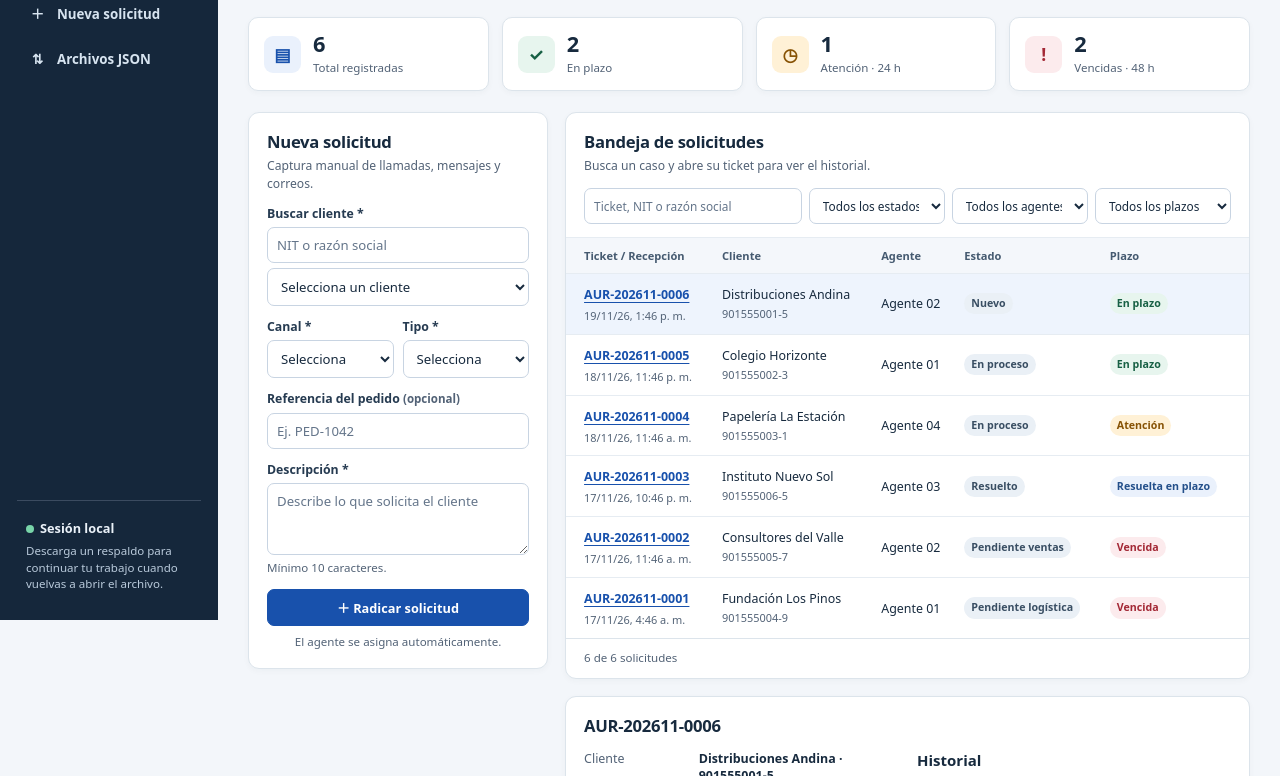
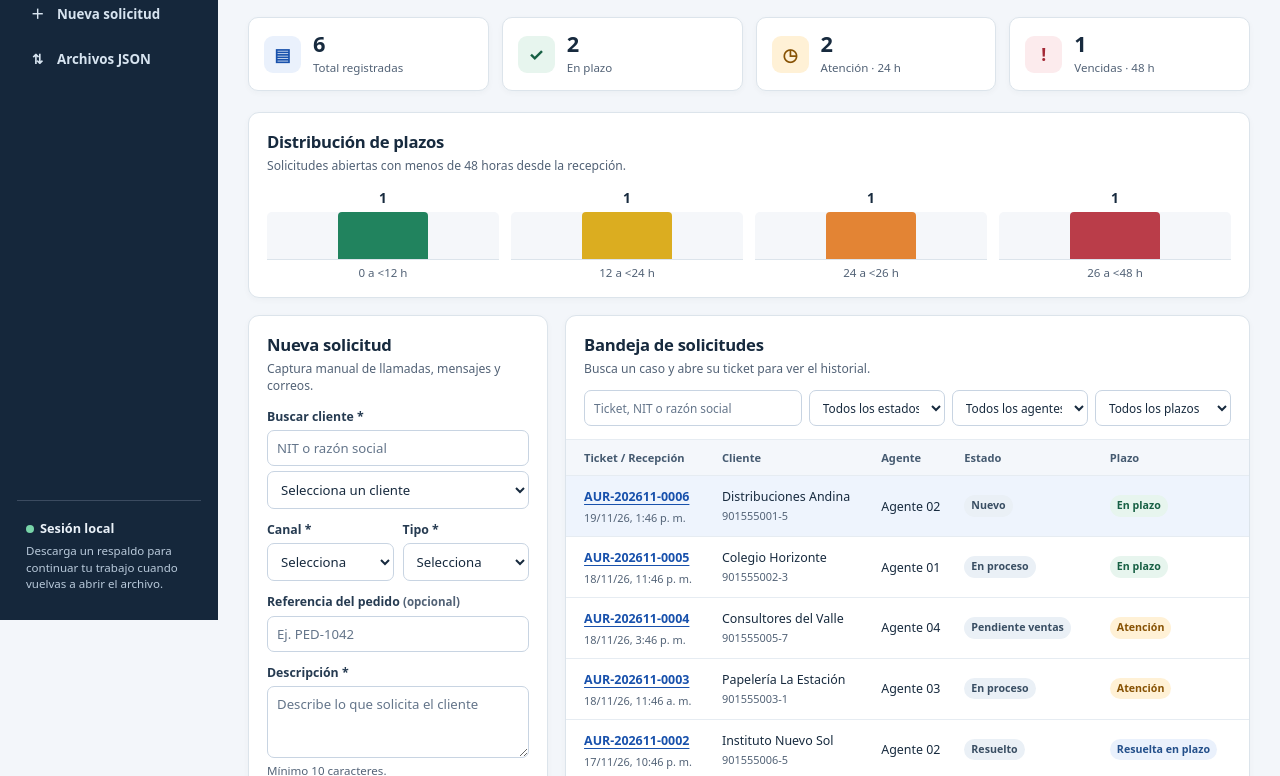
Before and after one commit to egarnica1975/Codex, a website: page aurora.html in a window 1280 px wide. Shown: the part 180-956 px from the top of the page. Drawn offline with Linux system fonts and the light colour scheme.

Commit message:
Implementa perfiles y gráfico de plazos para Aurora

```diff
--- a/aurora.html
+++ b/aurora.html
@@ -99,6 +99,9 @@
     .page-heading { padding: 24px 0 20px; }
     h1 { font-size: clamp(1.85rem, 3vw, 2.45rem); letter-spacing: -.045em; line-height: 1.12; }
     .subtitle { margin-top: 8px; font-size: .93rem; color: var(--sub); line-height: 1.45; }
+    .heading-row { display: flex; align-items: end; justify-content: space-between; flex-wrap: wrap; gap: 14px; }
+    .profile-controls { display: flex; flex-wrap: wrap; gap: 8px; }
+    .profile-field { display: grid; gap: 4px; min-width: 118px; }
     h2 { font-size: 1.11rem; letter-spacing: -.017em; }
     h3 { font-size: 1rem; }
     .metrics { display: grid; grid-template-columns: repeat(4, minmax(0, 1fr)); gap: 13px; margin-bottom: 21px; }
@@ -116,6 +119,25 @@
     .card { border: 1px solid var(--line); border-radius: 11px; background: var(--white); box-shadow: var(--shadow); min-width: 0; scroll-margin-top: 12px; }
     .card-heading { padding: 17px 18px 13px; }
     .card-heading .subtitle { margin-top: 4px; font-size: .81rem; }
+    .deadline-chart { margin-bottom: 17px; }
+    .deadline-bars {
+      list-style: none; display: grid; grid-template-columns: repeat(4, minmax(0, 1fr)); gap: 12px;
+      margin: 0; padding: 0 18px 15px;
+    }
+    .deadline-bars li {
+      display: grid; grid-template-rows: auto 48px auto; justify-items: center;
+      gap: 5px; min-width: 0; text-align: center;
+    }
+    .deadline-value { font-size: .91rem; font-variant-numeric: tabular-nums; }
+    .deadline-track {
+      align-self: stretch; display: flex; align-items: end; justify-content: center;
+      width: 100%; border-bottom: 1px solid var(--line); background: #f5f7fa; border-radius: 5px 5px 0 0;
+    }
+    .deadline-fill { width: clamp(14px, 45%, 90px); height: 0; border-radius: 4px 4px 0 0; }
+    .deadline-bars li:nth-child(1) .deadline-fill { background: #21835e; }
+    .deadline-bars li:nth-child(2) .deadline-fill { background: #dbad20; }
+    .deadline-bars li:nth-child(3) .deadline-fill { background: #e38434; }
+    .deadline-bars li:nth-child(4) .deadline-fill { background: #ba3d49; }
     .form-body { padding: 0 18px 17px; }
     .field { display: grid; gap: 5px; margin-bottom: 12px; min-width: 0; }
     label, .field-title { font-weight: 650; color: #263b51; font-size: .82rem; }
@@ -228,15 +250,39 @@
           <button class="button" id="export-button" type="button">↓ Exportar respaldo</button>
         </div>
       </header>
-      <div class="page-heading">
-        <h1>Solicitudes de servicio</h1>
-        <p class="subtitle">Registra, asigna y da seguimiento a las solicitudes de tus clientes.</p>
+      <div class="page-heading heading-row">
+        <div>
+          <h1>Solicitudes de servicio</h1>
+          <p class="subtitle">Registra, asigna y da seguimiento a las solicitudes de tus clientes.</p>
+        </div>
+        <div class="profile-controls" role="group" aria-label="Perfiles simulados">
+          <div class="profile-field">
+            <label for="profile">Perfil</label>
+            <select id="profile"><option value="coordinator">Coordinador</option><option value="agent">Agente</option></select>
+          </div>
+          <div class="profile-field" id="active-agent-field" hidden>
+            <label for="active-agent">Agente activo</label>
+            <select id="active-agent"></select>
+          </div>
+        </div>
       </div>
       <section class="metrics" aria-label="Resumen de solicitudes">
         <div class="metric"><span class="metric-icon blue" aria-hidden="true">▤</span><div><strong id="count-total">0</strong><span>Total registradas</span></div></div>
         <div class="metric"><span class="metric-icon green" aria-hidden="true">✓</span><div><strong id="count-ok">0</strong><span>En plazo</span></div></div>
         <div class="metric"><span class="metric-icon amber" aria-hidden="true">◷</span><div><strong id="count-attention">0</strong><span>Atención · 24 h</span></div></div>
         <div class="metric"><span class="metric-icon red" aria-hidden="true">!</span><div><strong id="count-late">0</strong><span>Vencidas · 48 h</span></div></div>
+      </section>
+      <section class="card deadline-chart" id="deadline-chart" aria-labelledby="deadline-chart-title">
+        <div class="card-heading">
+          <h2 id="deadline-chart-title">Distribución de plazos</h2>
+          <p class="subtitle">Solicitudes abiertas con menos de 48 horas desde la recepción.</p>
+        </div>
+        <ul class="deadline-bars">
+          <li><strong class="deadline-value">0</strong><span class="deadline-track" aria-hidden="true"><span class="deadline-fill"></span></span><span class="muted">0 a &lt;12 h</span></li>
+          <li><strong class="deadline-value">0</strong><span class="deadline-track" aria-hidden="true"><span class="deadline-fill"></span></span><span class="muted">12 a &lt;24 h</span></li>
+          <li><strong class="deadline-value">0</strong><span class="deadline-track" aria-hidden="true"><span class="deadline-fill"></span></span><span class="muted">24 a &lt;26 h</span></li>
+          <li><strong class="deadline-value">0</strong><span class="deadline-track" aria-hidden="true"><span class="deadline-fill"></span></span><span class="muted">26 a &lt;48 h</span></li>
+        </ul>
       </section>
       <div class="workspace">
         <section class="card" id="radicacion" aria-labelledby="new-heading">
@@ -274,7 +320,7 @@
         </section>
         <div class="right-column">
           <section class="card" id="bandeja" aria-labelledby="queue-heading">
-            <div class="card-heading"><h2 id="queue-heading">Bandeja de solicitudes</h2><p class="subtitle">Busca un caso y abre su ticket para ver el historial.</p></div>
+            <div class="card-heading"><h2 id="queue-heading">Bandeja de solicitudes</h2><p class="subtitle" id="queue-description">Busca un caso y abre su ticket para ver el historial.</p></div>
             <div class="filters">
               <input id="query" type="search" aria-label="Buscar solicitudes" placeholder="Ticket, NIT o razón social">
               <select id="status-filter" aria-label="Filtrar por estado"><option value="">Todos los estados</option></select>
@@ -358,6 +404,10 @@
     ];
     const OPEN_TARGETS = ["En_Proceso", "Pendiente_Logistica", "Pendiente_Ventas", "Resuelto"];
     const LEVELS = { ok: "En plazo", attention: "Atención", late: "Vencida" };
+    const DEADLINE_CUTS = [12, 24, 26, 48];
+    const deadlineBars = Array.from(document.querySelectorAll(".deadline-bars li"), (bar) => ({
+      value: bar.querySelector(".deadline-value"), fill: bar.querySelector(".deadline-fill")
+    }));
     const EXAMPLE_CLIENTS = [
       { nit: "901555020-1", razonSocial: "Oficinas Sendero (ficticio)" },
       { nit: "901555021-9", razonSocial: "Colegio Nuevo Río (ficticio)" }
@@ -448,9 +498,9 @@
       };
       const demo = [
         [60, 3, "Mensajeria", "Inconformidad_Envio", "El cliente reporta unidades faltantes en la entrega.", "Pendiente_Logistica", "Se solicitó confirmación de inventario."],
-        [53, 4, "Llamada_Telefonica", "Devolucion", "El cliente solicita recoger una caja con referencias equivocadas.", "Pendiente_Ventas", "Se solicitó autorización para la devolución."],
         [42, 5, "Correo_Electronico", "Facturacion_Cobro", "Solicita una copia de la factura con el detalle del pedido.", "Resuelto", "Se envió una copia de la factura al correo de contacto."],
         [29, 2, "Correo_Electronico", "Estado_Pedido", "La papelería solicita confirmar la fecha estimada de entrega.", "En_Proceso", "Se está verificando el despacho."],
+        [25, 4, "Llamada_Telefonica", "Devolucion", "El cliente solicita recoger una caja con referencias equivocadas.", "Pendiente_Ventas", "Se solicitó autorización para la devolución."],
         [17, 1, "Mensajeria", "Consulta_Stock", "El colegio consulta disponibilidad de resmas y marcadores.", "En_Proceso", "Se revisa el inventario disponible."],
         [3, 0, "Llamada_Telefonica", "Estado_Pedido", "Solicita confirmar la entrega del pedido de insumos de oficina.", null, ""]
       ];
@@ -537,9 +587,42 @@
     function renderAgents() {
       const select = get("agent-filter");
       const previous = select.value;
+      const active = get("active-agent");
+      const activeId = active.value;
       setChildren(select, [new Option("Todos los agentes", "")]);
-      for (const agent of session.agentes) addOption(select, agent.id, agent.nombre);
+      setChildren(active);
+      for (const agent of session.agentes) {
+        addOption(select, agent.id, agent.nombre);
+        addOption(active, agent.id, agent.nombre);
+      }
       if (session.agentes.some(({ id }) => id === previous)) select.value = previous;
+      if (session.agentes.some(({ id }) => id === activeId)) active.value = activeId;
+    }
+
+    function agentView() {
+      return get("profile").value === "agent";
+    }
+
+    function ticketInScope(ticket) {
+      return !agentView() || ticket.agenteId === get("active-agent").value;
+    }
+
+    function resetQueueFilters() {
+      for (const id of ["query", "status-filter", "agent-filter", "deadline-filter"]) get(id).value = "";
+    }
+
+    function changeView() {
+      const isAgent = agentView();
+      get("active-agent-field").hidden = !isAgent;
+      get("agent-filter").hidden = isAgent;
+      get("deadline-chart").hidden = isAgent;
+      get("queue-description").textContent = isAgent
+        ? "Solicitudes asignadas a " + agentName(get("active-agent").value) + "."
+        : "Busca un caso y abre su ticket para ver el historial.";
+      resetQueueFilters();
+      if (!currentTicket()) selectedId = null;
+      renderQueue();
+      renderDetail();
     }
 
     function agentName(id) {
@@ -573,19 +656,40 @@
       return dateFormat.format(new Date(value));
     }
 
+    function renderDeadlineChart(counts) {
+      const scale = Math.max(1, ...counts);
+      for (const [index, count] of counts.entries()) {
+        const bar = deadlineBars[index];
+        const label = String(count);
+        const height = count / scale * 100 + "%";
+        if (bar.value.textContent !== label) bar.value.textContent = label;
+        if (bar.fill.style.height !== height) bar.fill.style.height = height;
+      }
+    }
+
     function renderQueue(force = true, now = Date.now()) {
       const query = searchKey(get("query").value);
       const state = get("status-filter").value;
       const agent = get("agent-filter").value;
       const level = get("deadline-filter").value;
       const totals = { ok: 0, attention: 0, late: 0, finished: 0 };
+      const showChart = !agentView();
+      const chartCounts = DEADLINE_CUTS.map(() => 0);
       const filtered = [];
+      let scopedTotal = 0;
       for (const ticket of [...session.solicitudes].reverse()) {
+        if (!ticketInScope(ticket)) continue;
+        scopedTotal += 1;
         const timing = deadline(ticket, now);
         totals[timing.level] += 1;
+        if (showChart && (timing.level === "ok" || timing.level === "attention")) {
+          const bucket = DEADLINE_CUTS.findIndex((cut) => timing.hours < cut);
+          chartCounts[bucket] += 1;
+        }
         if (state && ticket.estado !== state || agent && ticket.agenteId !== agent || level && timing.level !== level) continue;
         if (matches(query, ticket.id, ticket.clienteNit, ticket.clienteNombre)) filtered.push({ ticket, timing });
       }
+      if (showChart) renderDeadlineChart(chartCounts);
       const queueKey = filtered.map(({ ticket, timing }) => ticket.id + timing.level);
       if (!force && queueKey.length === renderedQueue.length && queueKey.every((value, index) => value === renderedQueue[index])) {
         if (get("count-ok").textContent === String(totals.ok) &&
@@ -593,12 +697,12 @@
             get("count-late").textContent === String(totals.late)) return;
       }
       renderedQueue = queueKey;
-      get("count-total").textContent = session.solicitudes.length;
+      get("count-total").textContent = scopedTotal;
       get("count-ok").textContent = totals.ok;
       get("count-attention").textContent = totals.attention;
       get("count-late").textContent = totals.late;
       get("empty-queue").hidden = filtered.length > 0;
-      get("ticket-count").textContent = filtered.length + " de " + session.solicitudes.length + " solicitudes";
+      get("ticket-count").textContent = filtered.length + " de " + scopedTotal + " solicitudes";
       const focusedTicket = document.activeElement?.dataset.ticketId;
       const tbody = get("ticket-rows");
       setChildren(tbody, filtered.map(({ ticket, timing }) => {
@@ -630,7 +734,7 @@
     }
 
     function currentTicket() {
-      return session.solicitudes.find((ticket) => ticket.id === selectedId);
+      return session.solicitudes.find((ticket) => ticket.id === selectedId && ticketInScope(ticket));
     }
 
     function detailField(label, value, id) {
@@ -654,7 +758,13 @@
       get("detail-empty").hidden = Boolean(ticket);
       get("detail-body").hidden = !ticket;
       get("detail-heading").textContent = ticket ? ticket.id : "Detalle e historial";
-      if (!ticket) return;
+      if (!ticket) {
+        setChildren(get("detail-info"));
+        setChildren(get("history"));
+        get("detail-description").textContent = "";
+        get("comment").value = "";
+        return;
+      }
       const info = get("detail-info");
       setChildren(info, [
         detailField("Cliente", ticket.clienteNombre + " · " + ticket.clienteNit),
@@ -711,7 +821,7 @@
       }
       event.currentTarget.reset();
       renderClients();
-      selectedId = ticket.id;
+      if (ticketInScope(ticket)) selectedId = ticket.id;
       renderQueue();
       renderDetail();
       markDirty();
@@ -752,6 +862,8 @@
       get(id).addEventListener(id === "query" ? "input" : "change", () => renderQueue());
     }
     get("client-search").addEventListener("input", renderClients);
+    get("profile").addEventListener("change", changeView);
+    get("active-agent").addEventListener("change", changeView);
 
     function refreshClock() {
       const now = Date.now();
@@ -962,11 +1074,9 @@
         selectedId = last(session.solicitudes)?.id ?? null;
         get("ticket-form").reset();
         for (const id of ["client", "channel", "type", "description"]) fieldError(id);
-        for (const id of ["query", "status-filter", "agent-filter", "deadline-filter"]) get(id).value = "";
         renderClients();
         renderAgents();
-        renderQueue();
-        renderDetail();
+        changeView();
         dirty = false;
         lastBackup = "Respaldo restaurado";
         updateSaveState();
@@ -981,8 +1091,7 @@
     get("directory-example").textContent = JSON.stringify(EXAMPLE_CLIENTS, null, 2);
     renderClients();
     renderAgents();
-    renderQueue();
-    renderDetail();
+    changeView();
     updateSaveState();
   </script>
 </body>
```
Also changed, not shown: openspec/changes/prototipo-local-aurora/tasks.md (+3 -3 lines).
